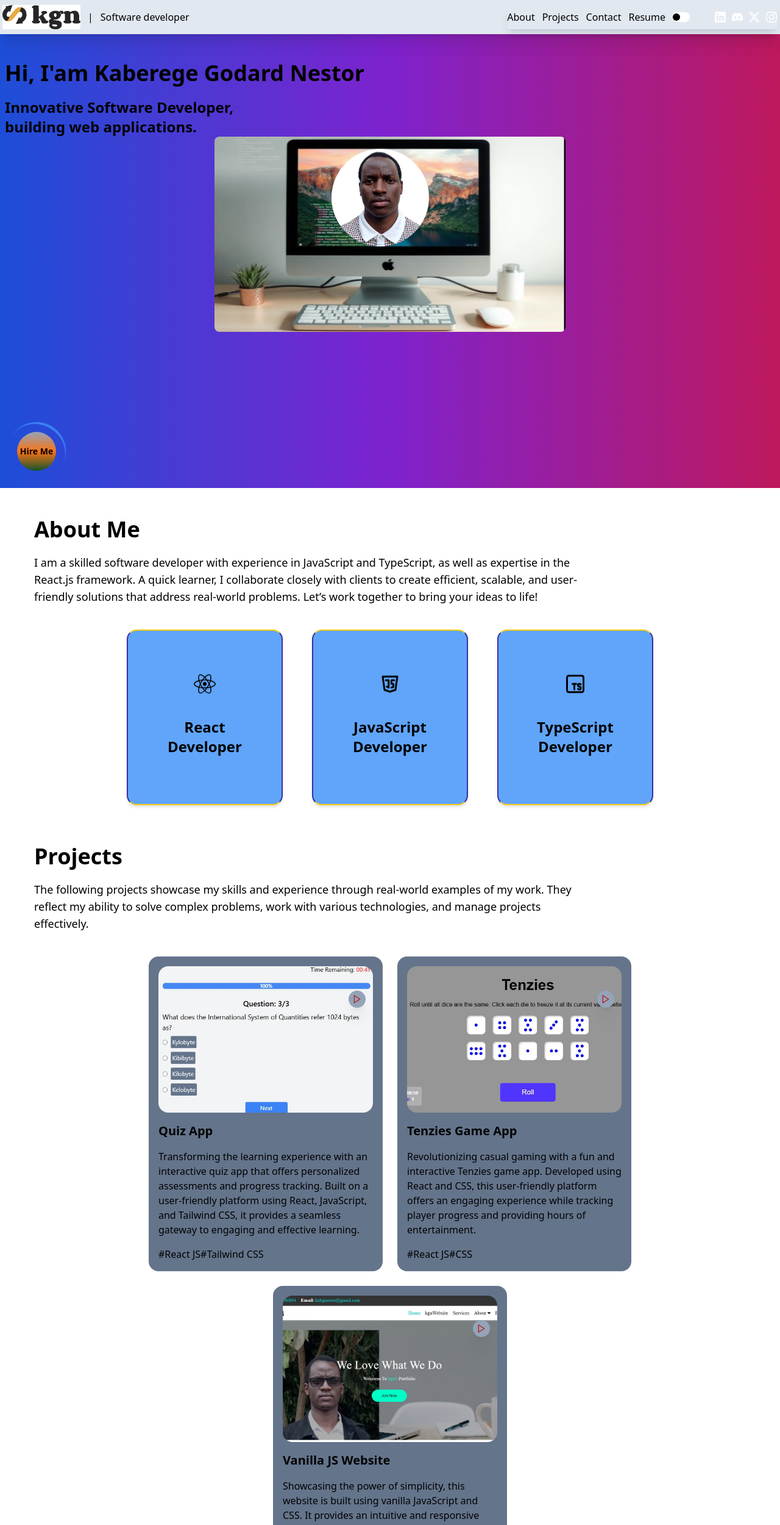
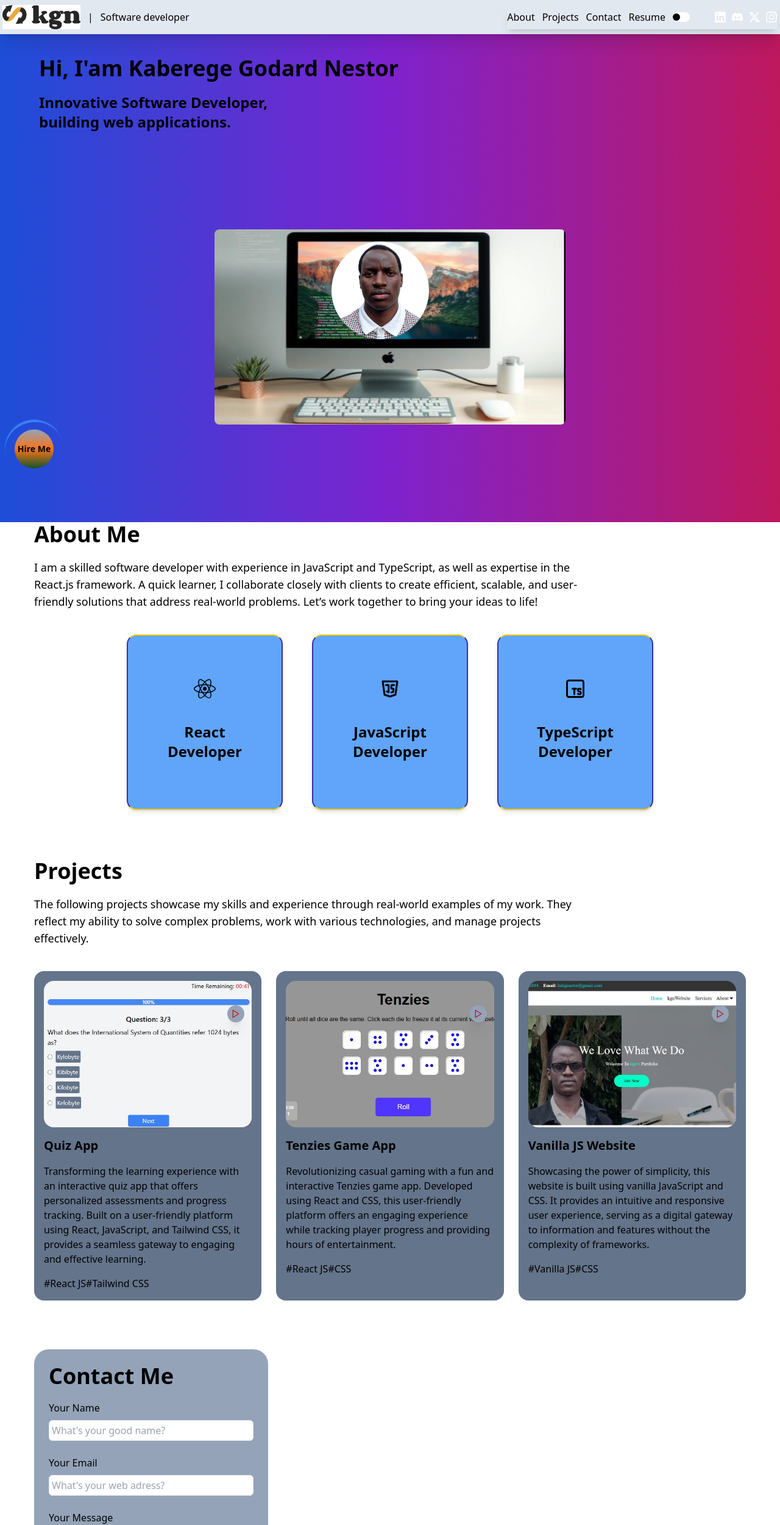
Before and after one commit to kaberege/kgn-fe-reactjs, a React (Vite) app in the folder kgn-portfolio/: page / in a window 1280 px wide. Shown: the top 2500 px of the page at 61% size. Built offline with nearby package versions, Linux system fonts and the light colour scheme.

Commit message:
revised main section

```diff
--- a/kgn-portfolio/src/components/Footer.jsx
+++ b/kgn-portfolio/src/components/Footer.jsx
@@ -11,7 +11,7 @@ const Footer = () => {
         setYear(y);
     }, [])
     return (
-        <footer className="bg-gray-800 text-white p-4 text-center dark:text-slate-300 transition-colors duration-300">
+        <footer className="bg-gray-800 text-white mt-16 p-4 text-center dark:text-slate-300 transition-colors duration-300">
             <p className='text-sm'>Copyright &copy; {year} <a href='https://kaberege.github.io/kgn.github.io/' target='_blank' className='text-blue-500 transition hover:text-blue-700' title='Visit kgn website'>KGN</a>. All rights reserved.</p>
         </footer>
     )
--- a/kgn-portfolio/src/components/Header.jsx
+++ b/kgn-portfolio/src/components/Header.jsx
@@ -1,7 +1,5 @@
 import React, { useState } from 'react';
 import logo from "../assets/logo-png2.png";
-import devLaptop from "../assets/devLaptop.jpg";
-import profile from "../assets/kgn-g1.jpg";
 import { FaXTwitter } from "react-icons/fa6";
 import { FaBars, FaWindowClose, FaLinkedin, FaDiscord, FaInstagram } from "react-icons/fa";
 
@@ -10,9 +8,9 @@ export default function Header({ handleMode }) {
     const [hideNav, setHideNav] = useState(true); //handle navigation bar close and open
 
     return (
-        <header className='w-full h-screen flex flex-col '>
-            <nav className=' dark:bg-slate-400 bg-slate-200 sticky top-0 z-10 shadow-xl'>
-                <div className=' flex flex-row max-w-7xl mx-auto p-1 sm:py-2 max-xl:px-2'>
+        <header className='sticky top-0  z-10 '>
+            <nav className='dark:bg-slate-400 bg-slate-200 shadow-xl'>
+                <div className='max-w-7xl mx-auto flex flex-row p-1 sm:py-2 max-xl:px-2 '>
                     <div className='flex flex-row flex-grow items-center'>
                         <img
                             src={logo}
@@ -100,43 +98,9 @@ export default function Header({ handleMode }) {
                             </li>
                         </ul>
                     </div>
+                </div>
 
-                </div>
             </nav>
-            <div
-                className='flex-grow w-full bg-gradient-to-r from-blue-700 via-purple-700 to-pink-700 dark:bg-gradient-to-r dark:from-blue-900 dark:via-purple-900 dark:to-pink-900'
-            >
-                <div className='flex flex-col w-full max-w-7xl  p-2 mx-auto' >
-                    <h1
-                        className='text-4xl max-sm:text-3xl font-bold mt-9'
-                    >
-                        <span>Hi, I'am</span> <span>Kaberege Godard Nestor</span>
-                    </h1>
-                    <p className='text-2xl max-sm:text-xl font-semibold flex flex-col mt-5'>
-                        <span>Innovative Software Developer,</span>
-                        <span>building web applications.</span>
-                    </p>
-                    <div className="flex items-center justify-center flex-grow">
-                        <div className='w-full max-sm:h-40 max-sm:max-w-96 sm:max-w-xl sm:h-80 relative'>
-                            <img
-                                src={devLaptop}
-                                alt="Dev machine"
-                                className='rounded-lg w-full h-full'
-                            />
-                            <div
-                                className='absolute max-sm:top-3 max-sm:left-1/3 sm:top-5 sm:left-1/3 flex items-center justify-center max-sm:w-20 max-sm:h-20 w-40 h-40 '
-                            >
-                                <img
-                                    src={profile}
-                                    alt="kgn profile"
-                                    className='w-full h-full rounded-full cursor-pointer hover:scale-105 transition-transform duration-300'
-                                />
-                            </div>
-                        </div>
-                    </div>
-                </div>
-            </div>
-
         </header>
     )
 }
--- a/kgn-portfolio/src/components/Main.jsx
+++ b/kgn-portfolio/src/components/Main.jsx
@@ -5,12 +5,45 @@ import { FiPlay } from 'react-icons/fi';
 import quiz from "../assets/quiz-project.jpg";
 import tenzy from "../assets/tenzy-project.jpg";
 import vanilla from "../assets/web-project.jpg";
+import devLaptop from "../assets/devLaptop.jpg";
+import profile from "../assets/kgn-g1.jpg";
 
 const Main = () => {
     return (
         <main>
-            <div className='max-w-7xl mx-auto max-sm:px-3 sm:px-14 py-12 flex flex-col gap-16 '>
-                <section >
+            <section className='h-screen w-full flex flex-col bg-gradient-to-r from-blue-700 via-purple-700 to-pink-700 dark:bg-gradient-to-r dark:from-blue-900 dark:via-purple-900 dark:to-pink-900'>
+                <div className='flex flex-col w-full max-sm:px-4 max-xl:px-10 max-w-6xl mx-auto'>
+                    <h1
+                        className='text-4xl max-sm:text-3xl font-bold mt-9'
+                    >
+                        <span>Hi, I'am</span> <span>Kaberege Godard Nestor</span>
+                    </h1>
+                    <p className='text-2xl max-sm:text-xl font-semibold flex flex-col mt-5'>
+                        <span>Innovative Software Developer,</span>
+                        <span>building web applications.</span>
+                    </p>
+                </div>
+                <div className="flex items-center justify-center flex-grow">
+                    <div className='w-full max-sm:h-40 max-sm:max-w-96 sm:max-w-xl sm:h-80 relative'>
+                        <img
+                            src={devLaptop}
+                            alt="Dev machine"
+                            className='rounded-lg w-full h-full'
+                        />
+                        <div
+                            className='absolute max-sm:top-3 max-sm:left-1/3 sm:top-5 sm:left-1/3 flex items-center justify-center max-sm:w-20 max-sm:h-20 w-40 h-40 '
+                        >
+                            <img
+                                src={profile}
+                                alt="kgn profile"
+                                className='w-full h-full rounded-full cursor-pointer hover:scale-105 transition-transform duration-300'
+                            />
+                        </div>
+                    </div>
+                </div>
+            </section>
+            <div className=' max-w-7xl mx-auto max-sm:px-3 sm:px-14 flex flex-col gap-20'>
+                <section>
                     <h2 className='text-4xl max-sm:text-2xl font-bold mb-5'>About Me</h2>
                     <p
                         className='max-w-4xl text-lg mb-10'
@@ -45,9 +78,10 @@ const Main = () => {
                     >
                         The following projects showcase my skills and experience through real-world examples of my work. They reflect my ability to solve complex problems, work with various technologies, and manage projects effectively.
                     </p>
-                    <div className='flex flex-row flex-wrap justify-center gap-6  mx-auto w-full sm:max-w-4xl xl:max-w-7xl'>
-                        <div className='flex flex-col gap-4 w-full max-sm:max-w-80 sm:w-96 p-4 bg-slate-500 rounded-2xl'>
+                    <div className='flex flex-row flex-wrap justify-center gap-6 xl:grid xl:grid-cols-3'>
+                        <div className='flex flex-col gap-4 w-full sm:w-96 xl:w-auto p-4 bg-slate-500 rounded-2xl'>
                             <div
+                                title='Click to open'
                                 style={{ backgroundImage: `url(${quiz})` }}
                                 className={`w-full h-60 relative max-sm:h-52 rounded-2xl cursor-pointer bg-cover bg-center bg-no-repeat`}>
                                 <div className='flex items-center justify-center w-7 h-7 rounded-full bg-slate-400 shadow-xl absolute right-3 top-10'>
@@ -64,8 +98,9 @@ const Main = () => {
                                 <span>#Tailwind CSS</span>
                             </p>
                         </div>
-                        <div className='flex flex-col gap-4 w-full max-sm:max-w-80 sm:w-96  p-4 bg-slate-500 rounded-2xl'>
+                        <div className='flex flex-col gap-4 w-full sm:w-96 xl:w-auto  p-4 bg-slate-500 rounded-2xl'>
                             <div
+                                title='Click to open'
                                 style={{ backgroundImage: `url(${tenzy})` }}
                                 className={`w-full h-60 relative max-sm:h-52 rounded-2xl cursor-pointer bg-cover bg-center bg-no-repeat`}>
                                 <div className='flex items-center justify-center w-7 h-7 rounded-full bg-slate-400 shadow-xl absolute right-3 top-10'>
@@ -81,9 +116,10 @@ const Main = () => {
                                 <span>#CSS</span>
                             </p>
                         </div>
-                        <div className='flex flex-col gap-4 w-full max-sm:max-w-80 sm:w-96 p-4 bg-slate-500 rounded-2xl'>
+                        <div className='flex flex-col gap-4 w-full sm:w-96 xl:w-auto p-4 bg-slate-500 rounded-2xl'>
 
                             <div
+                                title='Click to open'
                                 style={{ backgroundImage: `url(${vanilla})` }}
                                 className={`w-full h-60 relative max-sm:h-52 rounded-2xl cursor-pointer bg-cover bg-center bg-no-repeat`}>
                                 <div className='flex items-center justify-center w-7 h-7 rounded-full bg-slate-400 shadow-xl absolute right-3 top-10'>
@@ -105,9 +141,10 @@ const Main = () => {
                 </section>
                 <section>
                     <div></div>
-                    <div className='xl:w-96'>
+                    <div className='xl:w-96 bg-slate-400 p-6 rounded-3xl'>
+                        <h2 className='text-4xl max-sm:text-2xl font-bold mb-5'>Contact Me</h2>
                         <form
-                            className='flex flex-col gap-6 bg-slate-400 p-6 rounded-3xl'
+                            className='flex flex-col gap-6 '
                         >
                             <div className='flex flex-col gap-2'>
                                 <label htmlFor="name">Your Name</label>
@@ -138,7 +175,7 @@ const Main = () => {
                                     id="text"
                                     rows={5}
                                     cols={30}
-                                    placeholder="What's do you want to say?"
+                                    placeholder="What do you want to say?"
                                     className='border rounded-md p-1'
                                 />
                             </div>
@@ -146,7 +183,7 @@ const Main = () => {
                         </form>
                     </div>
                 </section>
-                <div className='fixed bottom-3 left-3 z-50 hover:scale-105 transition duration-300 '>
+                <div className='fixed bottom-4 left-2 z-50 hover:scale-105 transition duration-300 '>
                     <div className='w-24 h-24 relative'>
                         <div className='w-full h-full absolute animate-spin flex items-center justify-center border-t-4 border-blue-500 rounded-full'>
 
@@ -160,7 +197,6 @@ const Main = () => {
                     </div>
                 </div>
             </div>
-
         </main>
     )
 }
--- a/kgn-portfolio/src/index.css
+++ b/kgn-portfolio/src/index.css
@@ -1,3 +1,9 @@
 @tailwind base;
 @tailwind components;
 @tailwind utilities;
+
+* {
+    margin: 0;
+    padding: 0;
+    box-sizing: border-box;
+  }
```
